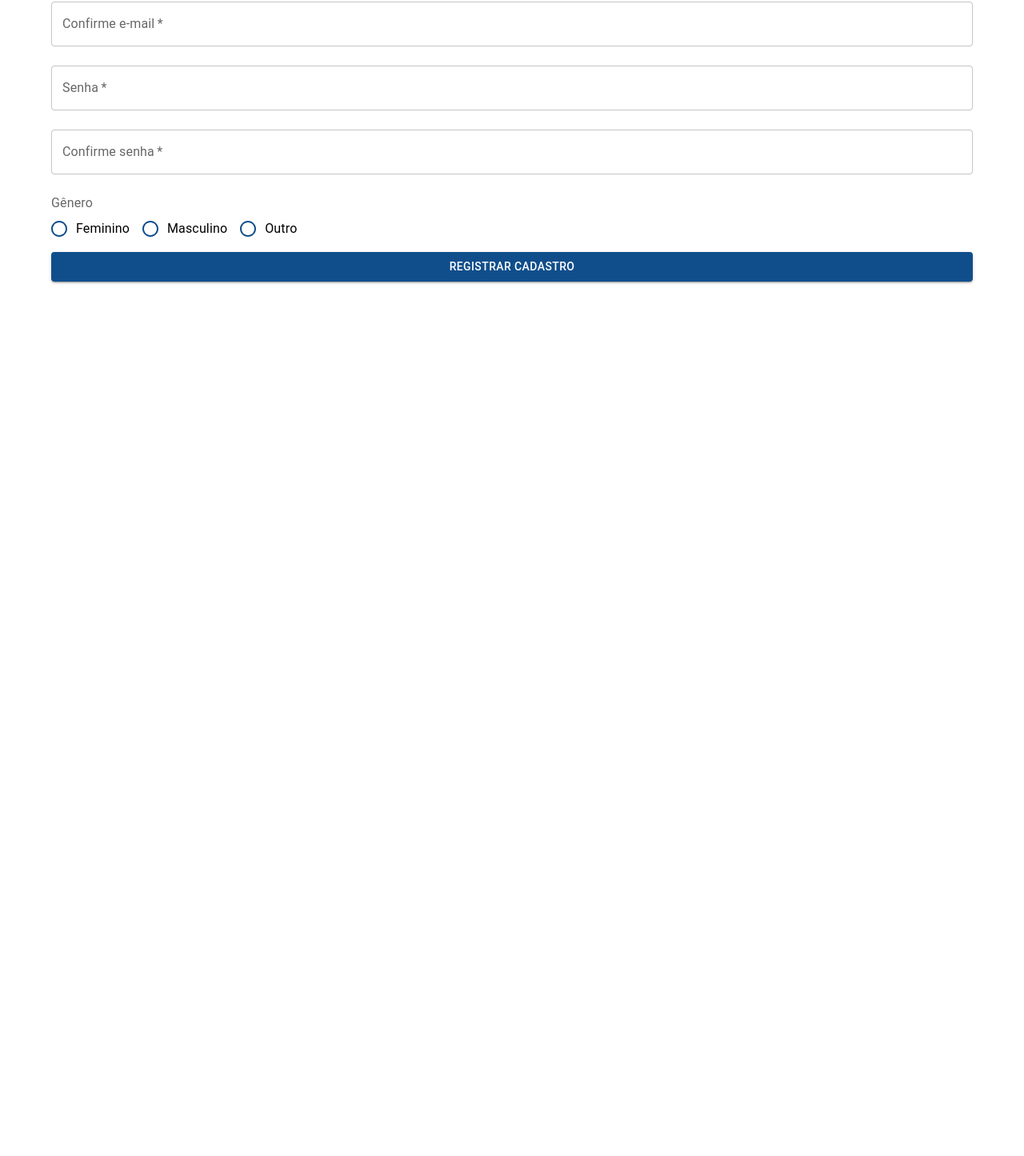
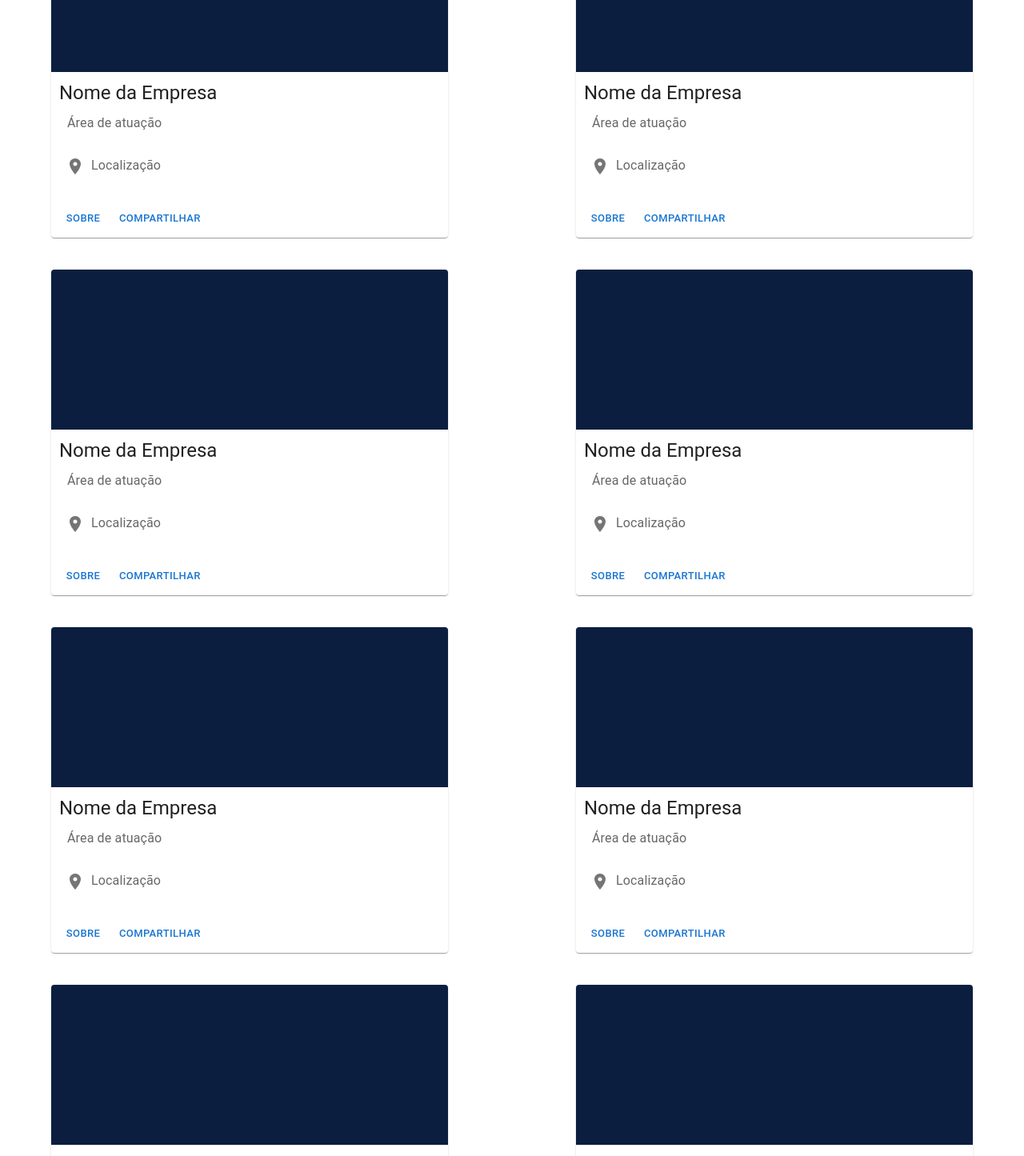
Before and after one commit to GarciaaMarilia/WoWJobs, a React (Create React App) app: page / in a window 1280 px wide. Shown: the part 329-1774 px from the top of the page at 80% size. Before the commit the page ends 800 px from the top, so only its background shows below. Built offline with nearby package versions, Linux system fonts and the light colour scheme.

Commit message:
Estilização e indentação de código

```diff
--- a/src/App.js
+++ b/src/App.js
@@ -8,18 +8,17 @@ import Status from './Components/Status'
 import { Container } from '@material-ui/core';
 import Space from '././Style/space'
 import Companys from "./Pages/Companys.jsx";
-import DetailsCompany from "./Components/DetailsCompany";
 
 
 function App() {
-    const[etapaAtual, setEtapaAtual] = useState(1);
+    const [etapaAtual, setEtapaAtual] = useState(4);
 
     const pages = [
-        <Login send={next}/>,
-        <Registration send={next}/>,
-        <Experience send={next}/>,
-        <Vagas send={next}/>,
-        <Companys send={send}/>
+        <Login send={next} />,
+        <Registration send={next} />,
+        <Experience send={next} />,
+        <Vagas send={next} />,
+        <Companys send={send} />
     ];
 
     function next() {
@@ -30,11 +29,11 @@ function App() {
     }
     return (
         <React.Fragment>
-        <Status />,
-        <Space size={80}/>
-        <Container>
-            {pages[etapaAtual]}
-        </Container>
+            <Status />,
+            <Space size={80} />
+            <Container>
+                {pages[etapaAtual]}
+            </Container>
         </React.Fragment>
     )
 }
--- a/src/Components/CardCompanys.jsx
+++ b/src/Components/CardCompanys.jsx
@@ -5,19 +5,15 @@ import CardActions from '@mui/material/CardActions';
 import CardContent from '@mui/material/CardContent';
 import Typography from '@mui/material/Typography';
 import Button from '@mui/material/Button';
-import Box from '@mui/material/Box';
 import RoomIcon from '@material-ui/icons/Room';
 import { IconButton } from '@material-ui/core';
 import Logo from '../Images/logo.jpg';
-import { Grid } from '@mui/material';
+
 
 
 function CardCompanys(props) {
 
     return (
-        <Box sx={{ flexGrow: 1 }}>
-            <Grid container spacing={2}>
-                <Grid xs={6} md={6}>
         <Card sx={{ width: '90%', height: '90%' }}>
             <CardMedia
                 component="img"
@@ -25,14 +21,26 @@ function CardCompanys(props) {
                 image={Logo}
                 alt="company logo"
             />
-                        <CardContent sx={{ padding: '10px', alignItems: 'center' }}>
+            <CardContent sx={{
+                padding: '10px',
+                alignItems: 'center'
+            }}
+            >
                 <Typography variant="h5">
                     {props.name}
                 </Typography>
-                            <Typography sx={{ mb: 1.5, padding: '10px' }} color="text.secondary">
+                <Typography sx={{
+                    mb: 1.5,
+                    padding: '10px'
+                }}
+                    color="text.secondary"
+                >
                     {props.area}
                 </Typography>
-                            <Typography sx={{ mb: 1.5 }} color="text.secondary">
+                <Typography
+                    sx={{ mb: 1.5 }}
+                    color="text.secondary"
+                >
                     <IconButton>
                         <RoomIcon />
                     </IconButton>
@@ -44,9 +52,6 @@ function CardCompanys(props) {
                 <Button size="small">Compartilhar</Button>
             </CardActions>
         </Card>
-                </Grid>
-            </Grid>
-        </Box>
     )
 }
 
--- a/src/Components/CardVacancies.jsx
+++ b/src/Components/CardVacancies.jsx
@@ -14,17 +14,27 @@ function CardVacancy(props) {
     return (
         <React.Fragment>
             <Card sx={{ minWidth: 275 }}>
-                <CardContent sx={{ padding: '20px', alignItems: 'center' }}>
-                    <Typography variant="h5" component="div">
+                <CardContent sx={{
+                    padding: '20px',
+                    alignItems: 'center'
+                }}
+                >
+                    <Typography variant="h5">
                         {props.title}
                     </Typography>
-                    <Typography sx={{ mb: 1.5 }} color="text.secondary">
+                    <Typography
+                        sx={{ mb: 1.5 }}
+                        color="text.secondary"
+                    >
                         {props.format}
                     </Typography>
-                    <Typography sx={{ mb: 1.5 }} color="text.secondary">
+                    <Typography
+                        sx={{ mb: 1.5 }}
+                        color="text.secondary"
+                    >
                         {props.company}
                     </Typography>
-                    <Typography variant="body2">
+                    <Typography>
                         {props.tecnology}
                     </Typography>
                 </CardContent>
--- a/src/Components/Status.jsx
+++ b/src/Components/Status.jsx
@@ -16,7 +16,12 @@ function Status() {
 
     return (
         <Box sx={{ flexGrow: 1 }}>
-            <AppBar position="absolute" style={{ backgroundColor: "#104E8B" }}>
+            <AppBar
+                position="absolute"
+                style={{
+                    backgroundColor: "#104E8B"
+                }}
+            >
                 <Toolbar>
                     <IconButton
                         size="large"
@@ -27,7 +32,10 @@ function Status() {
                     >
                         <MenuIcon />
                     </IconButton>
-                    <Typography variant="h6" component="div" sx={{ flexGrow: 1 }}>
+                    <Typography
+                        variant="h6"
+                        sx={{ flexGrow: 1 }}
+                    >
                         WoWJobs
                     </Typography>
                     <IconButton
--- a/src/Pages/Companys.jsx
+++ b/src/Pages/Companys.jsx
@@ -1,18 +1,11 @@
 import React from 'react';
-import Slider from "react-slick";
 import Typography from '@mui/material/Typography';
 import CardCompany from '../Components/CardCompanys';
 import Space from '../Style/space';
+import Stack from '@mui/material/Stack';
 
 
 function Companys(props) {
-    const settings = {
-        dots: true,
-        infinite: true,
-        speed: 500,
-        slidesToShow: 1,
-        slidesToScroll: 1
-    };
     return (
         <React.Fragment>
             <Typography
@@ -25,11 +18,68 @@ function Companys(props) {
                 Empresas Parceiras
             </Typography>
             <Space size={60} />
-            <CardCompany name={"Nome da Empresa"} area={"Área de atuação"} location={"Localização"} />
+            <Stack
+                direction="row"
+                spacing={20}>
+                <CardCompany
+                    name={"Nome da Empresa"}
+                    area={"Área de atuação"}
+                    location={"Localização"}
+                />
+                <CardCompany
+                    name={"Nome da Empresa"}
+                    area={"Área de atuação"}
+                    location={"Localização"}
+                />
+            </Stack>
             <Space size={40} />
-            <CardCompany name={"Nome da Empresa"} area={"Área de atuação"} location={"Localização"} />
+            <Stack
+                direction="row"
+                spacing={20}
+            >
+                <CardCompany
+                    name={"Nome da Empresa"}
+                    area={"Área de atuação"}
+                    location={"Localização"}
+                />
+                <CardCompany
+                    name={"Nome da Empresa"}
+                    area={"Área de atuação"}
+                    location={"Localização"}
+                />
+            </Stack>
             <Space size={40} />
-            <CardCompany name={"Nome da Empresa"} area={"Área de atuação"} location={"Localização"} />
+            <Stack
+                direction="row"
+                spacing={20}
+            >
+                <CardCompany
+                    name={"Nome da Empresa"}
+                    area={"Área de atuação"}
+                    location={"Localização"}
+                />
+                <CardCompany
+                    name={"Nome da Empresa"}
+                    area={"Área de atuação"}
+                    location={"Localização"}
+                />
+            </Stack>
+            <Space size={40} />
+            <Stack
+                direction="row"
+                spacing={20}
+            >
+                <CardCompany
+                    name={"Nome da Empresa"}
+                    area={"Área de atuação"}
+                    location={"Localização"}
+                />
+                <CardCompany
+                    name={"Nome da Empresa"}
+                    area={"Área de atuação"}
+                    location={"Localização"}
+                />
+            </Stack>
             <Space size={40} />
         </React.Fragment>
     );
```
Also changed, not shown: src/Pages/JobVacancies.jsx (+30 -5 lines). Lines whose indentation alone changed are shown as unchanged.
